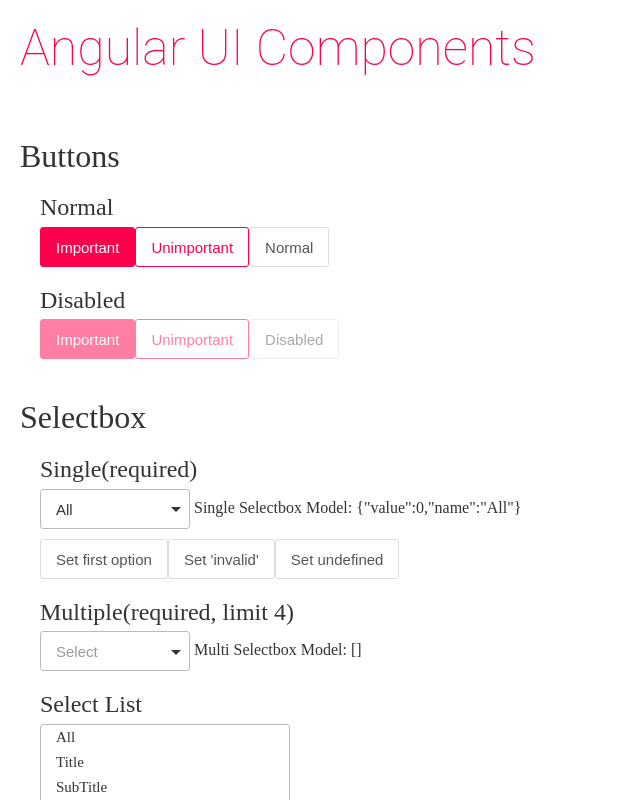
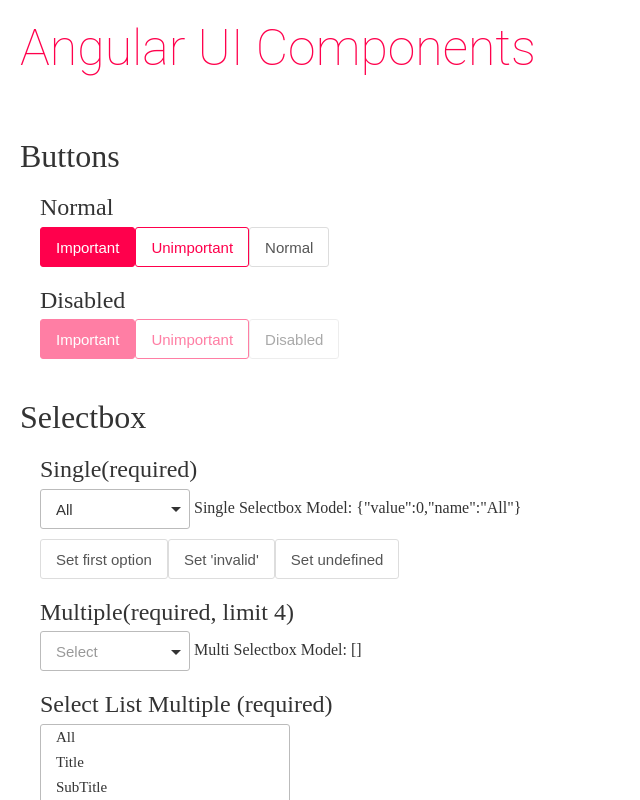
Before and after one commit to seunghwanbae/angular-selectbox, an Angular app: page / in a window 1280 px wide. Shown: the top 800 px of the page, without its empty margins (0-640 px from the left). Built offline with nearby package versions, Linux system fonts and the light colour scheme; what @angularclass/hmr would draw is missing.

Commit message:
modify selectbox

```diff
--- a/src/app/aui.component.html
+++ b/src/app/aui.component.html
@@ -48,7 +48,7 @@
       </aui-selectbox>
       Multi Selectbox Model: {{JSON.stringify(this.selectboxValueMulti)}}
 
-      <h3 class="section-title">Select List</h3>
+      <h3 class="section-title">Select List Multiple (required)</h3>
       <div class="example-wrap">
         <aui-selectbox
           [(ngModel)]="selectboxValueList"
--- a/src/app/modules/selectbox/components/selectbox/selectbox.component.scss
+++ b/src/app/modules/selectbox/components/selectbox/selectbox.component.scss
@@ -25,7 +25,10 @@
       .selected-text {
         border-color: $colorBorderError;
         &:after {
-          border-color: $colorBorderError transparent transparent transparent;
+          border-top-color: $colorBorderError;
+          border-right-color: transparent;
+          border-bottom-color: transparent;
+          border-left-color: transparent;
         }
       }
     }
```
